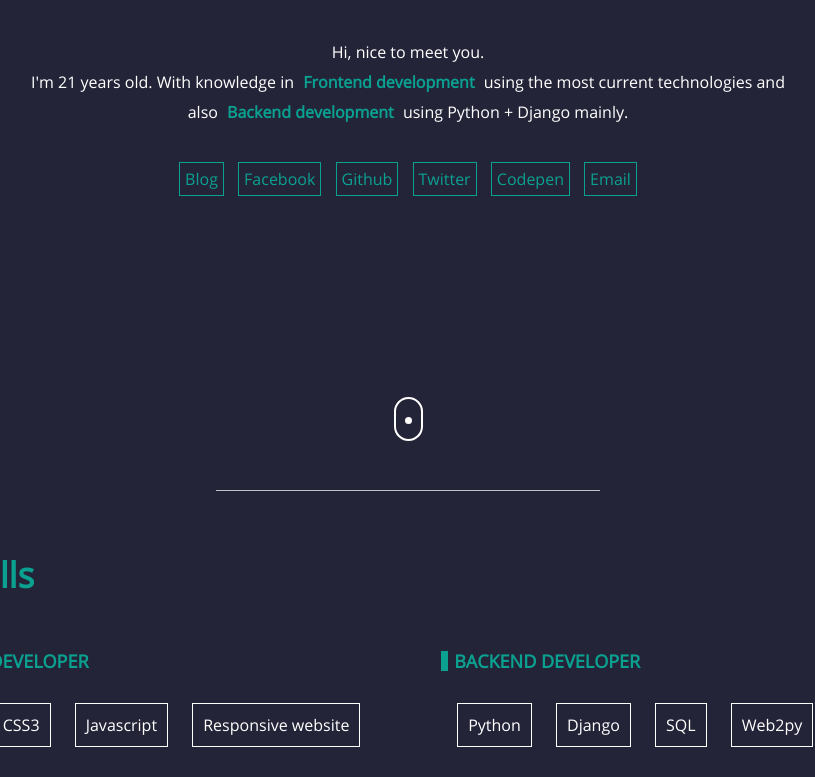
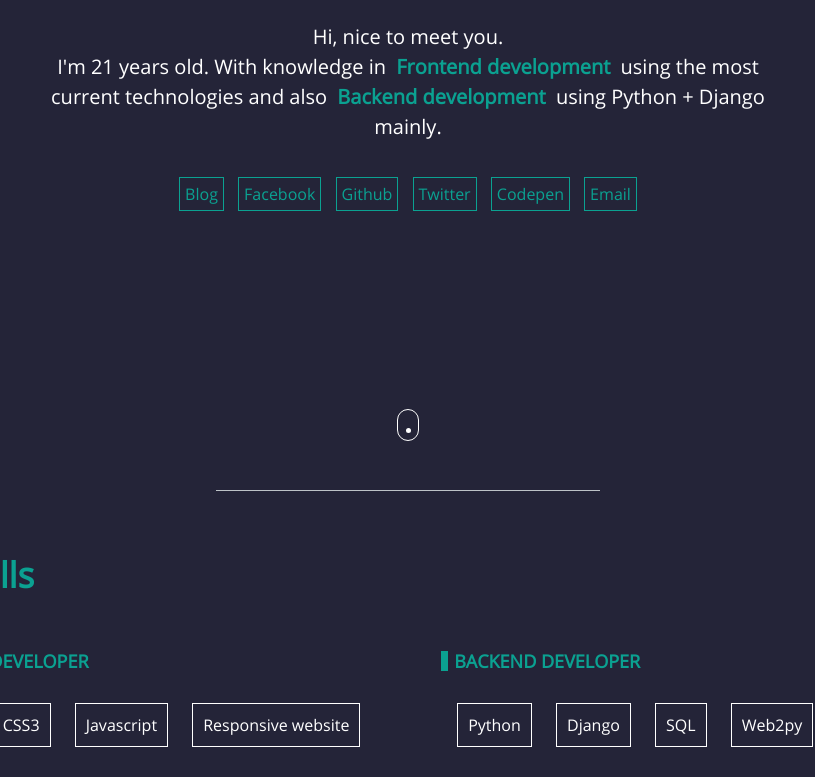
Before and after one commit to Marlysson/marlysson.github.io, a plain HTML site: page index.html in a window 1280 px wide. Shown: the part 309-1086 px from the top of the page, without its empty margins (232-1047 px from the left). Drawn offline with Linux system fonts and the light colour scheme.

Commit message:
Changing component to scroll down page.

```diff
--- a/assets/css/estilo.css
+++ b/assets/css/estilo.css
@@ -65,10 +65,10 @@
 	position:absolute;
 	bottom:50px;
 
-	width:25px;
-	height:40px;
+	width:20px;
+	height:30px;
 
-	border:2px solid #fff;
+	border:1px solid #fff;
 
 	border-radius:15px;
 
@@ -78,16 +78,16 @@
 .next-section:after{
 	content:"";
 	display: block;
-	width:7px;
-	height:7px;
-	margin:10px auto 0;
+	width:5px;
+	height:5px;
+	margin:8px auto 0;
 
 	border-radius:5px;
 
 	background:white;
 
 	animation-name:animation;
-	animation-duration: 1.5s;
+	animation-duration: 2s;
 	animation-timing-function: linear;
 	animation-iteration-count: infinite;
 	animation-direction: alternate;
@@ -100,7 +100,7 @@
 	}
 
 	50%{
-		margin-top:22px;
+		margin-top:18px;
 	}
 
 }
@@ -125,6 +125,7 @@
 
 .presentation{
 	width:60%;
+	font-size:20px;
 	margin-bottom:30px;
 	color:#fff;
 }
```
